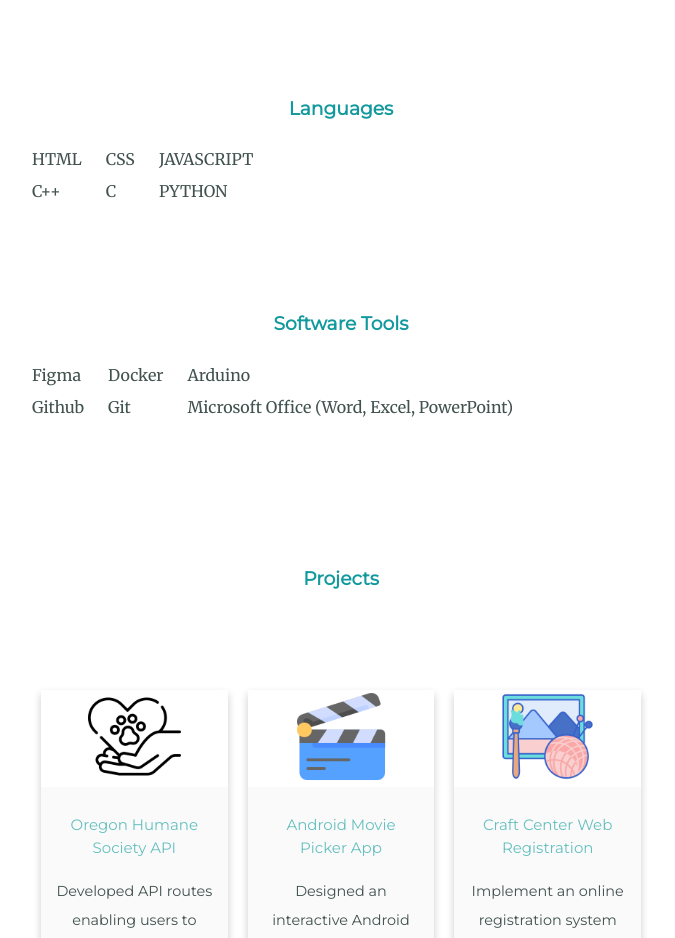
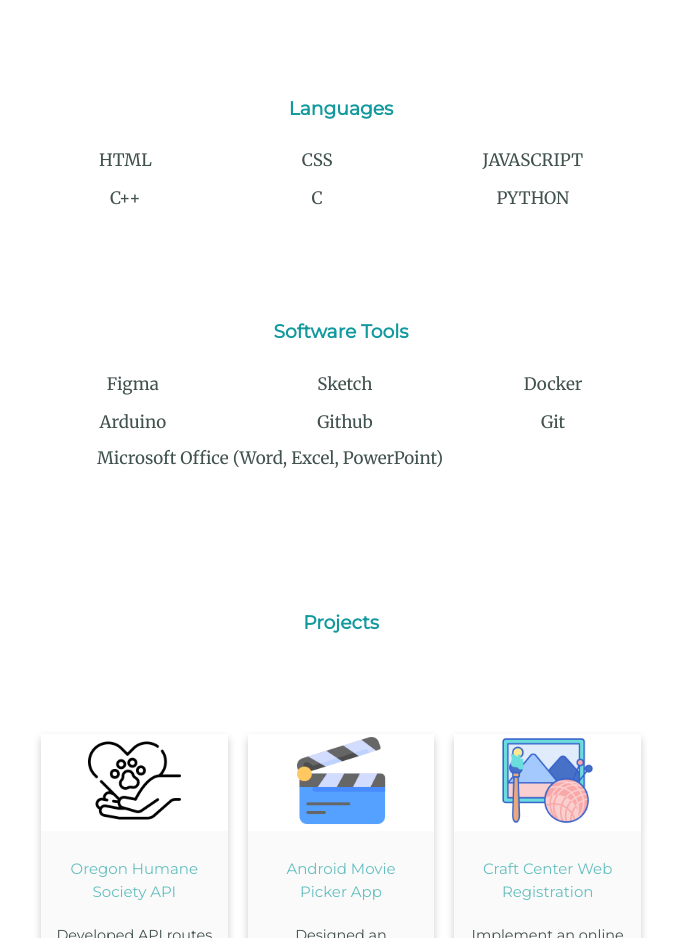
Before and after one commit to nguyenn8/portfolio, a plain HTML site: page index.html in a window 1280 px wide. Shown: the part 1561-2499 px from the top of the page, without its empty margins (299-974 px from the left). Drawn offline with Linux system fonts and the light colour scheme.

Commit message:
updated grid for skills

```diff
--- a/css/styles.css
+++ b/css/styles.css
@@ -244,3 +244,24 @@
   margin: 20px 0;
   font-size: 0.75rem;
 }
+
+.grid-container {
+  display: grid;
+  grid-template-columns: auto auto auto;
+  padding: 3px;
+}
+.grid-item {
+  background-color: rgba(255, 255, 255, 0.8);
+  /* border: 1px solid rgba(0, 0, 0, 0.8); */
+  padding: 8px;
+  font-size: 17px;
+  text-align: center;
+}
+
+.grid-item2 {
+  background-color: rgba(255, 255, 255, 0.8);
+  /* border: 1px solid rgba(0, 0, 0, 0.8); */
+  margin-left: 30px;
+  font-size: 17px;
+  text-align: center;
+}
--- a/index.html
+++ b/index.html
@@ -58,9 +58,17 @@
       <a name="skills-section"></a>
       <h2>My Skills.</h2>
       <div class="skill-row">
-        <!-- <img class="computer-blue-image" src="images/computer-blue.png" alt="computer blue image"> -->
+
         <h3>Languages</h3>
-        <table>
+        <div class="grid-container">
+          <div class="grid-item">HTML</div>
+          <div class="grid-item">CSS</div>
+          <div class="grid-item">JAVASCRIPT</div>
+          <div class="grid-item">C++</div>
+          <div class="grid-item">C</div>
+          <div class="grid-item">PYTHON</div>
+        </div>
+        <!-- <table>
           <tr>
             <td>HTML</td>
             <td>   </td>
@@ -76,13 +84,25 @@
             <td>   </td>
             <td>PYTHON</td>
           </tr>
-        </table>
+        </table> -->
       </div>
 
       <div class="skill-row">
         <!-- <img class="computer-blue-image" src="images/computer-blue.png" alt="computer blue image"> -->
         <h3>Software Tools</h3>
-        <table>
+        <div class="grid-container">
+          <div class="grid-item">Figma</div>
+          <div class="grid-item">Sketch</div>
+          <div class="grid-item">Docker</div>
+          <div class="grid-item">Arduino</div>
+          <div class="grid-item">Github</div>
+          <div class="grid-item">Git</div>
+        </div>
+        <div class="grid-container">
+          <div class="grid-item2"> Microsoft Office (Word, Excel, PowerPoint)</div>
+        </div>
+
+        <!-- <table>
           <tr>
             <td>Figma</td>
             <td>   </td>
@@ -98,7 +118,7 @@
             <td>Microsoft Office (Word, Excel, PowerPoint)</td>
             <td>   </td>
           </tr>
-        </table>
+        </table> -->
       </div>
 
       <div class="skill-row">
```
